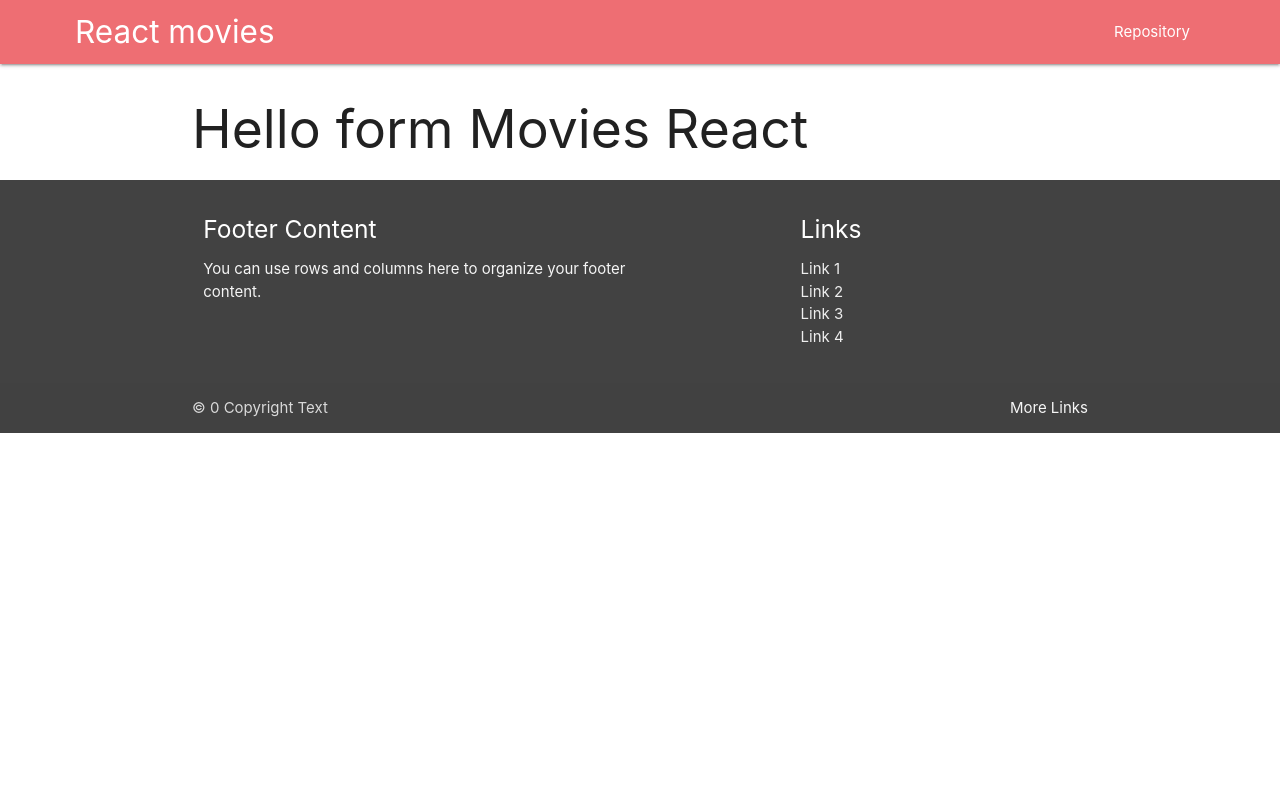
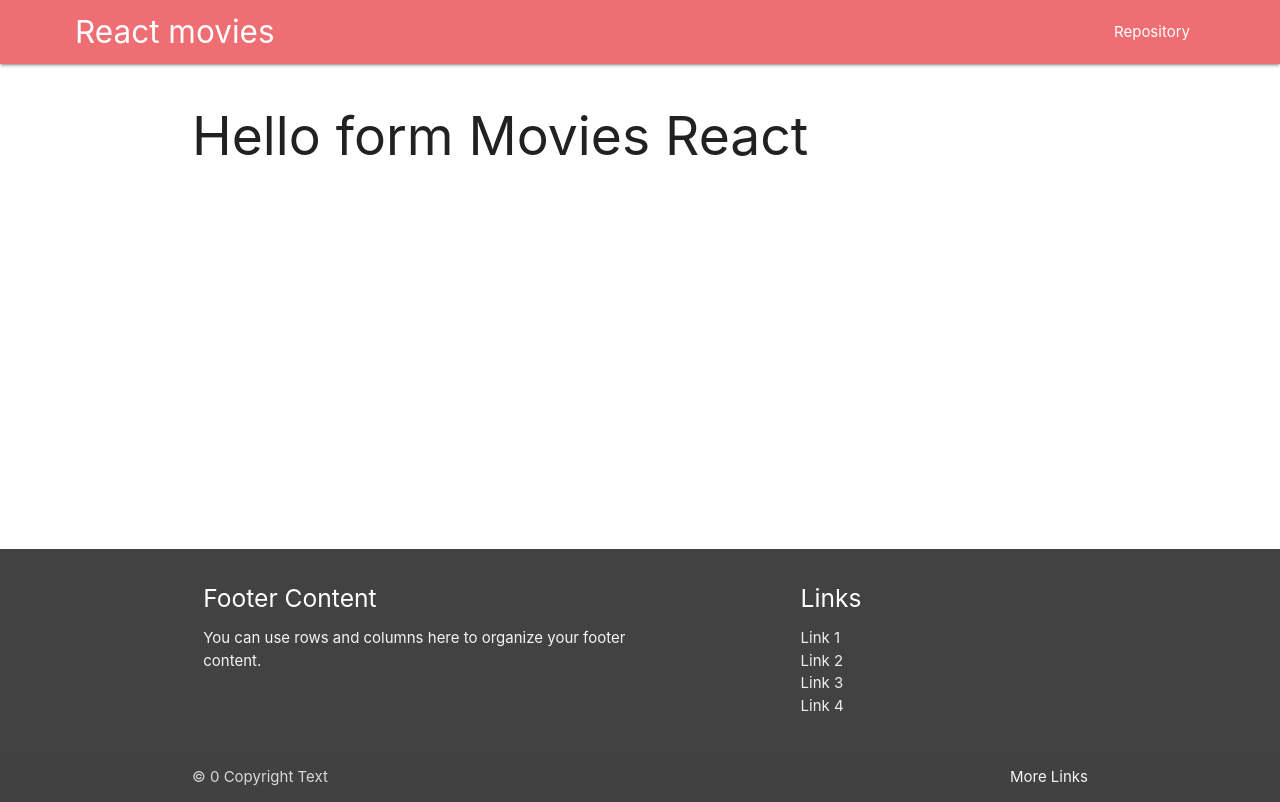
Before and after one commit to Bartinio/movies-react, a React (Create React App) app: page / in a window 1280 px wide. Built offline with nearby package versions, Linux system fonts and the light colour scheme.

Commit message:
some changes

```diff
--- a/src/index.css
+++ b/src/index.css
@@ -15,3 +15,8 @@ code {
 nav {
   padding: 0 5rem;
 }
+
+.content {
+  min-height: calc(100vh - 64px - 251px);
+  padding: .5rem 0;
+}
```
